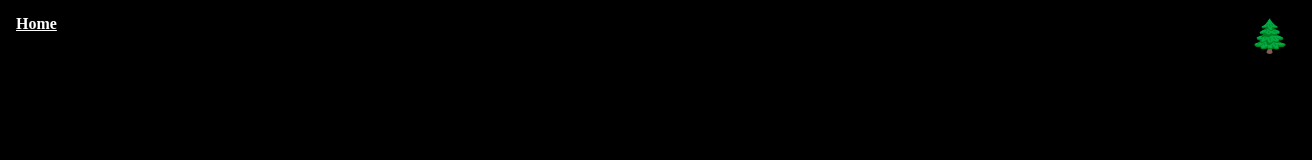
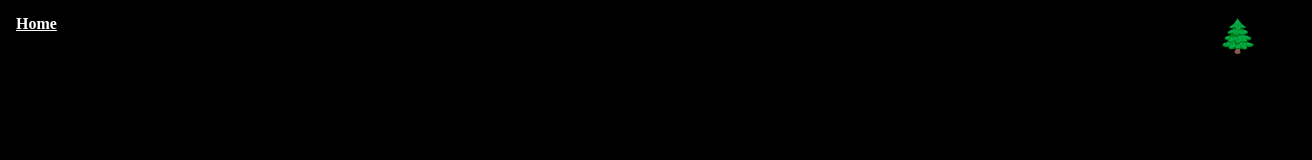
Before and after one commit to hyesech/grassland, a Next.js app: page / in a window 1280 px wide. Shown: the top 160 px of the page, 1312 px wide, since content can reach past the window. Built offline with nearby package versions, Linux system fonts and the light colour scheme.

Commit message:
fix display error

```diff
--- a/layouts/Layout.tsx
+++ b/layouts/Layout.tsx
@@ -1,10 +1,7 @@
 import styled from 'styled-components';
-import React, { FC, ReactElement } from 'react';
+import React, { ReactElement } from 'react';
 
 const Container = styled.div`
-  position: relative;
-  width: inherit;
-  height: inherit;
   display: flex;
   flex-direction: column;
   justify-content: flex-start;
--- a/styles/globalStyle.tsx
+++ b/styles/globalStyle.tsx
@@ -56,10 +56,11 @@ const GlobalStyle = createGlobalStyle`
   }
 
   #__next {
-    width: 100%;
-    max-width: 100%;
-    height: 100%;
-    max-height: 100%;
+    width: 100vw;
+    max-width: 100vw;
+    height: 100vh;
+    max-height: 100vh;
+    overflow: hidden;
   }
 `;
 
```
